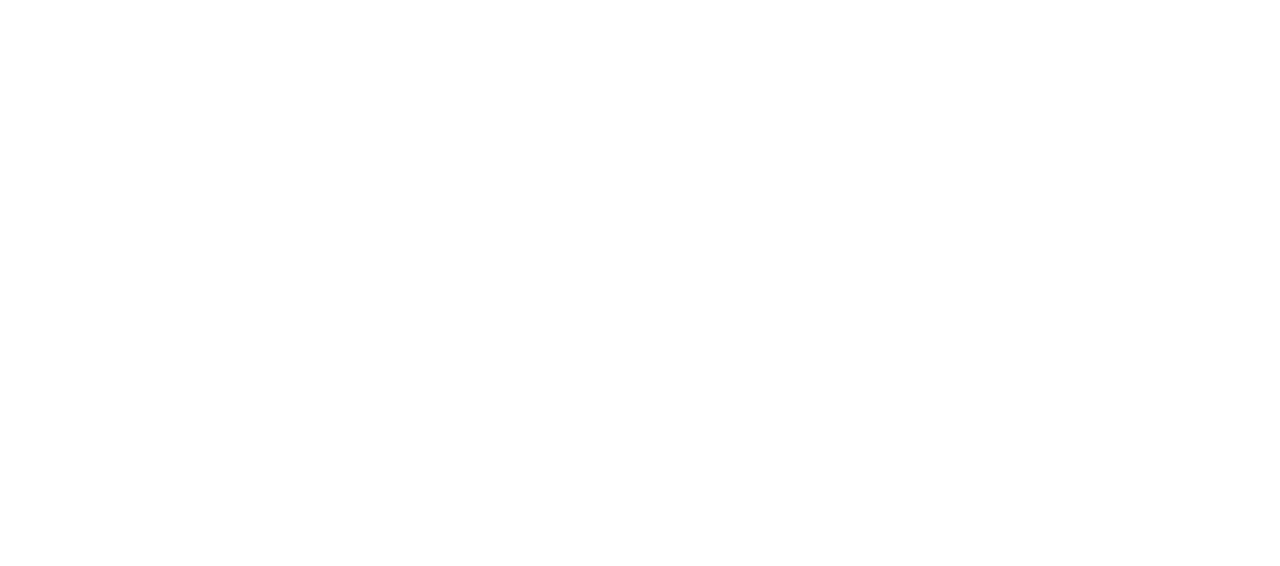
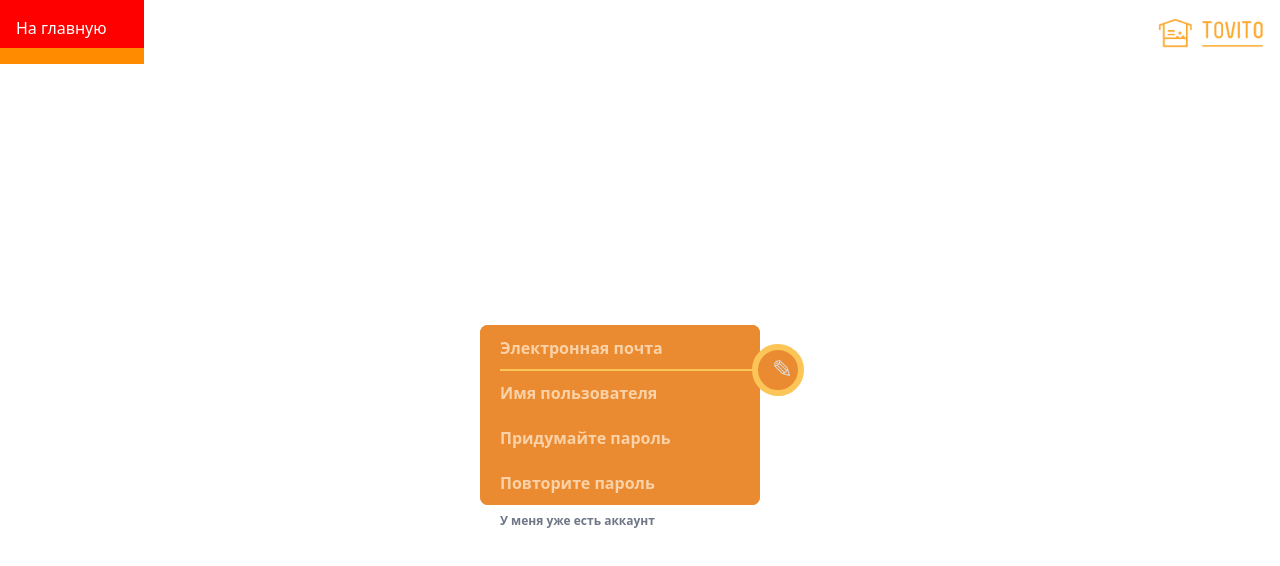
Before and after one commit to PavKiki/Tovito-marketplace, a React (Create React App) app: page /account/sign-up in a window 1280 px wide. Before the commit this address had no page. Shown: the top 566 px of the page. Built offline with nearby package versions, Linux system fonts and the light colour scheme.

Commit message:
0.0.5 (sign up and mail/password check added)

```diff
--- a/src/components/Account.tsx
+++ b/src/components/SignInAccount.tsx
@@ -1,8 +1,9 @@
+import { Link } from "react-router-dom"
 import { ToMainNavPanel } from "./ToMainNavPanel"
 
-export function Account() {
+export function SignInAccount() {
     return (
-        <div className='profile-page'>
+        <div className='sign-in-page'>
             <ToMainNavPanel></ToMainNavPanel>
             <div className='entrance-window'>
                 <div id="wrapper">
@@ -10,7 +11,7 @@
                         <input type="text" id="user" name="user" placeholder="Имя пользователя" />
                         <input type="password" id="pass" name="pass" placeholder="Пароль" />
                         <button type="submit">&#9998;</button>
-                        <p>Забыли пароль?<a href="#"> тык</a></p>
+                        <p><Link to="/account/sign-up">Регистрация</Link></p>
                     </form>
                 </div>
             </div>
--- /dev/null
+++ b/src/components/SignUpAccount.tsx
@@ -0,0 +1,53 @@
+import React from 'react';
+import { ToMainNavPanel } from "./ToMainNavPanel"
+import { Link } from 'react-router-dom';
+import axios from 'axios';
+
+export function SignUpAccount() {
+
+    const [passCoincidence, setPassCoincidence] = React.useState(false);
+    const [emailExistance, setEmailExistance] = React.useState(false);
+
+    function checkEntered(): void {
+        setEmailExistance(false);
+        let pass: string = (document.getElementById("newPass") as HTMLInputElement).value;
+        let rPass: string = (document.getElementById("newPassRepeat") as HTMLInputElement).value;
+        if (pass !== rPass) {
+            setPassCoincidence(true);
+            return;
+        }
+        else setPassCoincidence(false);
+
+        let email: string = (document.getElementById("email") as HTMLInputElement).value;
+        axios.post('https://api.escuelajs.co/api/v1/users/is-available', {
+            email: `${email}`
+          })
+          .then((response) => {
+                if (!response.data.isAvailable) setEmailExistance(true);
+                else setEmailExistance(false);
+            })
+          .catch(function (error) {
+            console.log(error);
+          });
+    }
+
+    return (
+        <div className='sign-up-page'>
+            <ToMainNavPanel></ToMainNavPanel>
+            <div className='entrance-window'>
+                <div id="wrapper">
+                    <form id="signin" method="" action="" onSubmit={(e) => e.preventDefault()}>
+                        <input type="text" id="email" name="email" placeholder="Электронная почта" />
+                        <input type="text" id="user" name="user" placeholder="Имя пользователя" />
+                        <input type="password" id="newPass" name="newPass" placeholder="Придумайте пароль" />
+                        <input type="password" id="newPassRepeat" name="newPassRepeat" placeholder="Повторите пароль" />
+                        {passCoincidence && <p>Введенные пароли не совпадают!</p>}
+                        {emailExistance && <p>Пользователь с данной электронной почтой уже существует!</p>}
+                        <p><Link to="/account">У меня уже есть аккаунт</Link></p>
+                        <button type="submit" onClick={() => checkEntered()}>&#9998;</button>
+                    </form>
+                </div>
+            </div>
+        </div>
+    )
+}
--- a/src/index.css
+++ b/src/index.css
@@ -71,17 +71,6 @@
   padding-right: 5%;
   font-family: 'Raleway',sans-serif;
   text-transform: uppercase;
-}
-
-.profile-page {
-  background-color: aqua;
-}
-
-.entrance-window {
-  /* padding-left: 15%;
-  padding-right: 15%;
-  padding-top: 5%;
-  padding-bottom: 10%; */
 }
 
 .about-page {
--- a/src/index.tsx
+++ b/src/index.tsx
@@ -8,7 +8,8 @@
 } from "react-router-dom";
 import { Category } from './components/Category';
 import { About } from './components/About';
-import { Account } from './components/Account';
+import { SignInAccount } from './components/SignInAccount';
+import { SignUpAccount } from './components/SignUpAccount';
 
 const root = ReactDOM.createRoot(
   document.getElementById('root') as HTMLElement
@@ -19,7 +20,8 @@
   <Routes>
     <Route path="/" element={<App />}></Route>
     <Route path="/about" element={<About/>}/>
-    <Route path="/account" element={<Account/>}/>
+    <Route path="/account" element={<SignInAccount/>}></Route>
+    <Route path="/account/sign-up" element={<SignUpAccount/>}></Route>
     <Route path="/category/:categoryId" element={ <Category/> }></Route>
   </Routes>
 </BrowserRouter>
```
